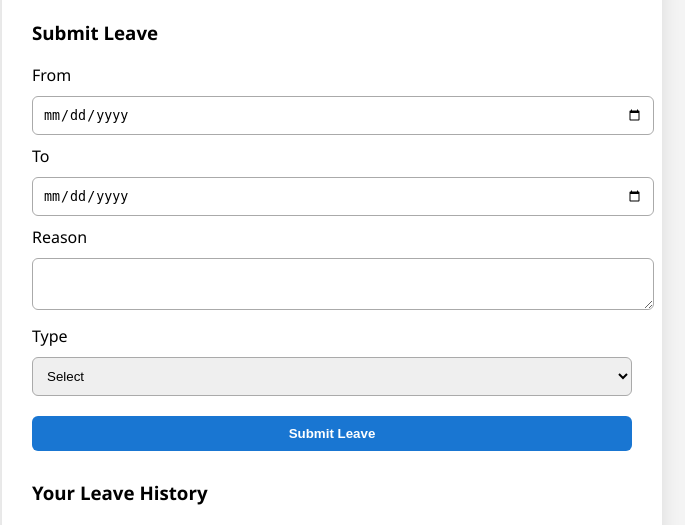
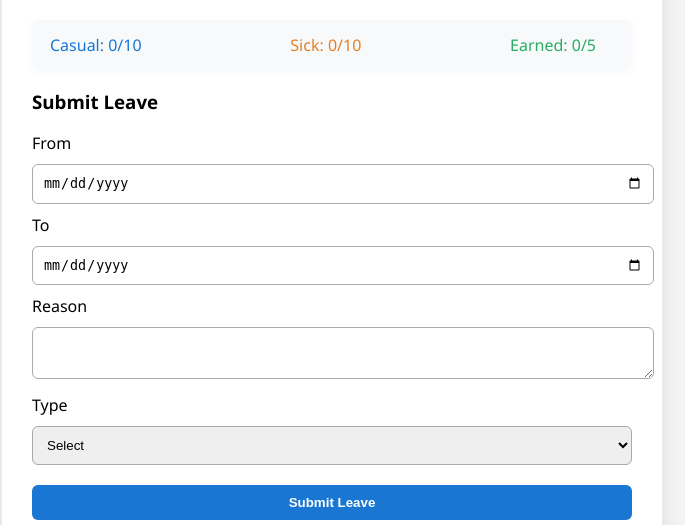
Before and after one commit to diyashibanerjee/employee-leave-management-system, a Flask app: template templates/employeedashboard.html in a window 1280 px wide. Shown: the part 133-658 px from the top of the page, without its empty margins (308-993 px from the left). Run offline with Flask 3, Linux system fonts and the light colour scheme; the template is opened without the code that fills it, so the values that code supplies are empty.

Commit message:
Update employeedashboard.html

```diff
--- a/templates/employeedashboard.html
+++ b/templates/employeedashboard.html
@@ -3,10 +3,49 @@
 <head>
   <title>Employee Dashboard</title>
   <link rel="stylesheet" href="{{ url_for('static', filename='style.css') }}">
+  <style>
+    .leave-balance {
+      display: flex;
+      justify-content: space-between;
+      margin-bottom: 18px;
+      background: #f7f9fb;
+      padding: 14px 18px;
+      border-radius: 8px;
+      box-shadow: 0 2px 8px rgba(25, 118, 210, 0.05);
+      font-size: 16px;
+      font-weight: 500;
+    }
+    .leave-balance span {
+      margin-right: 18px;
+    }
+    .leave-balance .casual { color: #1976d2; }
+    .leave-balance .sick { color: #e67e22; }
+    .leave-balance .earned { color: #27ae60; }
+  </style>
 </head>
 <body>
   <div class="container">
     <h2>Welcome, {{ username }}</h2>
+    <!-- Leave Balance Section (UI only, not from DB) -->
+    {% set casual_taken = 0 %}
+{% set sick_taken = 0 %}
+{% set earned_taken = 0 %}
+{% for lr in leaves %}
+  {% if lr.status== 'Approved' %}
+    {% if lr['leave_type'] == 'Casual' %}
+      {% set casual_taken = casual_taken + 1 %}
+    {% elif lr['leave_type'] == 'Sick' %}
+      {% set sick_taken = sick_taken + 1 %}
+    {% elif lr['leave_type'] == 'Earned' %}
+      {% set earned_taken = earned_taken + 1 %}
+    {% endif %}
+  {% endif %}
+{% endfor %}
+    <div class="leave-balance">
+      <span class="casual">Casual: {{ casual_taken }}/10</span>
+      <span class="sick">Sick: {{ sick_taken }}/10</span>
+      <span class="earned">Earned: {{ earned_taken }}/5</span>
+    </div>
     <form method="POST">
       <h3>Submit Leave</h3>
       <label>From</label>
```
